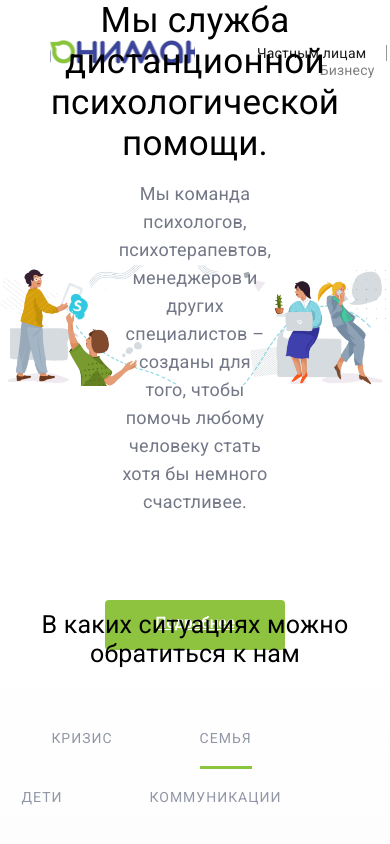
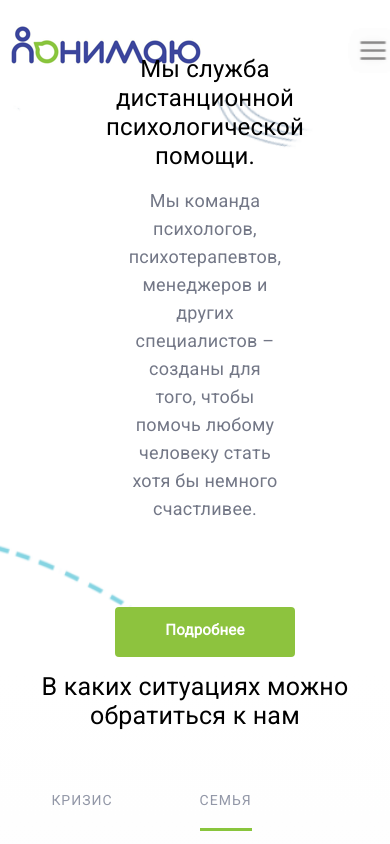
Before and after one commit to YongminK/i-understand-mockup-test, a React app: page / in a window 390 px wide. Shown: the top 844 px of the page. Built offline with nearby package versions, Linux system fonts and the light colour scheme.

Commit message:
hamburger menu

```diff
--- a/src/components/common/Header.js
+++ b/src/components/common/Header.js
@@ -1,12 +1,15 @@
 import React from 'react';
 import { Link } from 'react-router-dom';
+import '../../style/header.css';
 
-class Header extends React.Component{
-    render(){
-        return(
+class Header extends React.Component {
+    render() {
+        return (
             <header className="header">
+                <div className="header__logo"><a href="javascript:window.location.reload()"></a></div>
+                <div className="header__nav">
                     <div className="header__left">
-            <div className="header__logo"></div>
+
                         <div className="nav">
                             <ul className="nav__list">
                                 <li className="nav__item">
@@ -22,7 +25,7 @@ class Header extends React.Component{
                             </ul>
                         </div>
                     </div>
-        <div  className="header__right">
+                    <div className="header__right">
                         <nav className="nav">
                             <ul className="nav__list">
                                 <li className="nav__item"><a href="#" className="nav__link">Услуги</a></li>
@@ -32,10 +35,12 @@ class Header extends React.Component{
                                 <li className="nav__item"><a href="#" className="nav__link">Контакты</a></li>
                             </ul>
                         </nav>
-                <div className='question-button'>
+                        <div className='question__button'>
                             <a className="button__green">Задать вопрос</a>
                         </div>
                     </div>
+                </div>
+                <div className="navicon" ></div>
             </header>
         )
     }
--- a/src/style/style.css
+++ b/src/style/style.css
@@ -1,28 +1,33 @@
 html,
 body {
-    height: 100%;
     margin: 0;
     padding: 0;
+    width: 100vw;
 }
 
 .header {
-    height: 50px;
     display: flex;
-    margin: 25px 50px;
-    justify-content: space-between;
+    padding: 25px 50px;
 }
 
-.header__logo {
+.header__nav {
+    display: flex;
+    justify-content: space-between;
+    width: 100%;
+}
+
+.header__logo a {
     background-image: url('../img/header-logo.png');
     background-position: 50% 50%;
     background-repeat: no-repeat;
     width: 196px;
     height: 40px;
     margin-right: 40px;
+    display: block;
 }
 
 .nav__list {
-    padding: 20px;
+    padding: 16px;
 }
 
 .nav__list--footer {
@@ -97,7 +102,6 @@ body {
     border-radius: 4px;
     background-color: #8DC33E;
     color: #FFFFFF;
-    font-family: Roboto;
     font-size: 15px;
     font-weight: bold;
     letter-spacing: 0.2px;
@@ -105,6 +109,7 @@ body {
     text-align: center;
     cursor: pointer;
     font-family: 'Roboto', sans-serif;
+    text-decoration: none;
 }
 
 .intro {
@@ -506,3 +511,94 @@ body {
     display: inline-block;
 
 }
+
+.navicon {
+    display: none;
+}
+
+
+
+
+
+@media screen and (max-width: 1263px) {
+    .header .nav__link {
+        margin-right: 0.5em;
+    }
+
+    .nav__list {
+        padding: 16px 1em;
+    }
+
+    .header {
+        padding: 25px 0.5em;
+    }
+}
+
+@media screen and (max-width: 1050px) {
+    .header__logo a {
+        margin-right: 1.5em;
+    }
+
+    .nav__list {
+        padding: 16px 0;
+    }
+
+    .header__left {
+        margin-right: 10px;
+    }
+
+    .nav__link--border {
+        padding-right: 5px;
+    }
+}
+
+@media screen and (max-width:850px) {
+    .navicon {
+        display: inline-block;
+        background-image: url('../img/hamburger.png');
+        background-repeat: no-repeat;
+        background-position: 50% 50%;
+        background-size: contain;
+        width: 50px;
+        height: 50px;
+        cursor: pointer;
+    }
+
+    .header {
+        justify-content: space-between;
+        width: 100%;
+    }
+
+    .header__nav {
+        display: none;
+    }
+
+    .intro {
+        background-size: cover;
+        padding: 31px 10px;
+    }
+
+    /* .intro__introduce {
+        margin: 0 0 60px 0;
+    } */
+
+    .introduce__text {
+        font-size: 24px;
+        letter-spacing: 0.16px;
+        line-height: 29px;
+    }
+
+    .intro__description {
+        margin: 0 30% 84px 30%;
+    }
+
+    .intro__description .description__text {
+        opacity: 0.9;
+        color: #64697A;
+        font-family: 'Roboto', sans-serif;
+        font-size: 18px;
+        letter-spacing: 0.23px;
+        line-height: 28px;
+        text-align: center;
+    }
+}
```
Also changed, not shown: src/img/hamburger.png (added), src/style/header.css (added). Lines whose indentation alone changed are shown as unchanged.
